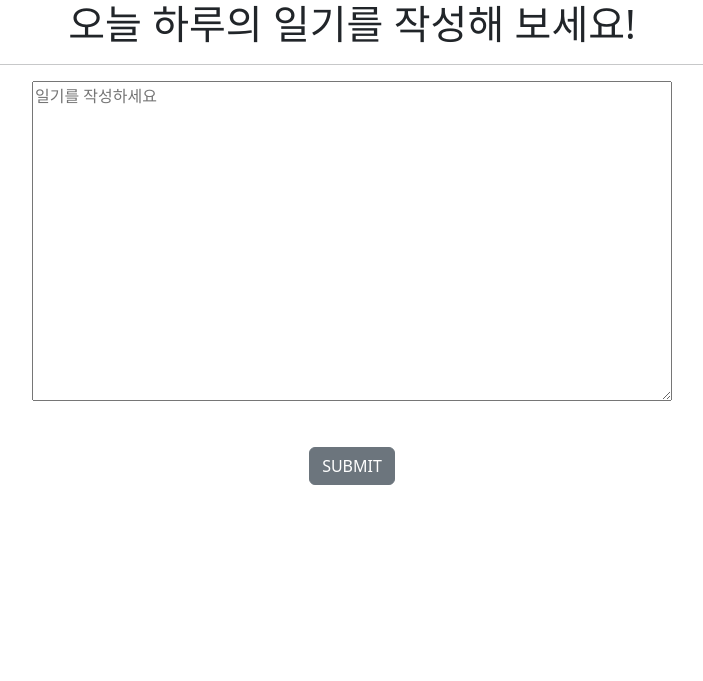
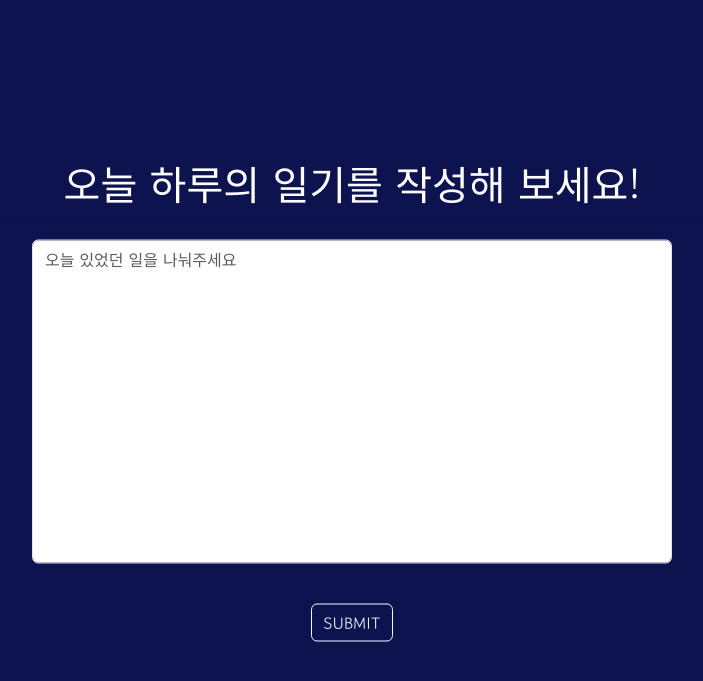
Before and after one commit to seongeunkimmy/dailydive, a Django app: page /adddiary in a window 1280 px wide. Shown: the top 681 px of the page, without its empty margins (288-991 px from the left). Run offline with Django 3.2, Linux system fonts and the light colour scheme; some libraries are stand-ins or nearby versions.

Commit message:
style:add diary css added

```diff
--- a/dailydive_webapp/templates/dailydive_webapp/add_diary.html
+++ b/dailydive_webapp/templates/dailydive_webapp/add_diary.html
@@ -3,17 +3,30 @@
 
 {% block content %}
 
-<div style='text-align:center;'>
+<div style='text-align:center;margin:auto;' class="position-absolute top-50 start-50 translate-middle" id="input-div">
     <!-- Content specific to this page -->
-    <h1 style="width:50%; margin:auto;">오늘 하루의 일기를 작성해 보세요!</h1>
+    <h1 style="width:50%; margin:auto; color:#FEFEFF">오늘 하루의 일기를 작성해 보세요!</h1>
     <hr/>
-    <form>
-        <p><textarea style="width: 50%; height:20em;" placeholder="일기를 작성하세요"></textarea></p><br>
-        <button type="submit" class="btn btn-secondary  float-right">SUBMIT</button>
+    <form class="form-inline" style="width:100%" >
+        <p><textarea  class="form-control w-50 "  placeholder="오늘 있었던 일을 나눠주세요"></textarea></p><br>
+        <button type="submit" class="btn btn-outline-light  float-right">SUBMIT</button>
 
     </form>
 
+</div>
 
-
-</div>
+<style>
+#input-div{
+    vertical-align: middle;
+    font-family: 'Gowun Dodum', sans-serif;
+    width:100%;
+ }
+ textarea {
+    margin:auto;
+	width:10%;
+    height: 20.25em;
+    border: none;
+    resize: none;
+  }
+</style>
 {% endblock %}
--- a/dailydive_webapp/templates/dailydive_webapp/index.html
+++ b/dailydive_webapp/templates/dailydive_webapp/index.html
@@ -3,15 +3,21 @@
 <html>
 <head>
     <title>DailyDive</title>
-
+    <link rel="preconnect" href="https://fonts.googleapis.com">
+    <link rel="preconnect" href="https://fonts.gstatic.com" crossorigin>
+    <link href="https://fonts.googleapis.com/css2?family=Gowun+Dodum&display=swap" rel="stylesheet">
     {% bootstrap_css %}
     {% bootstrap_javascript %}
 </head>
-<body>
+<body style="background-color:#0C134F">
     <!-- Common HTML content -->
 
     {% block content %}
     {% endblock %}
 
 </body>
+<style>
+    body{
+    font-family: 'Gowun Dodum', sans-serif;}
+</style>
 </html>
```
